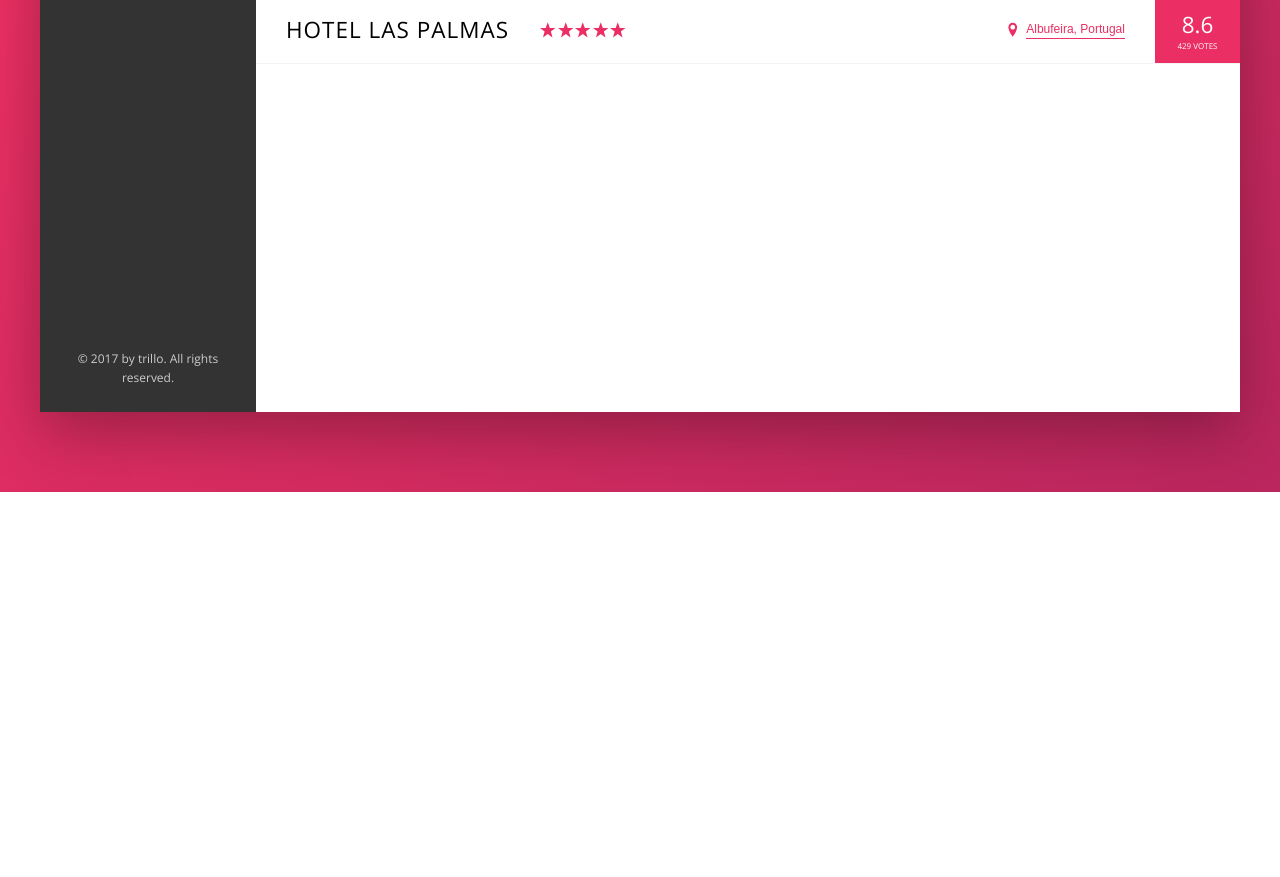
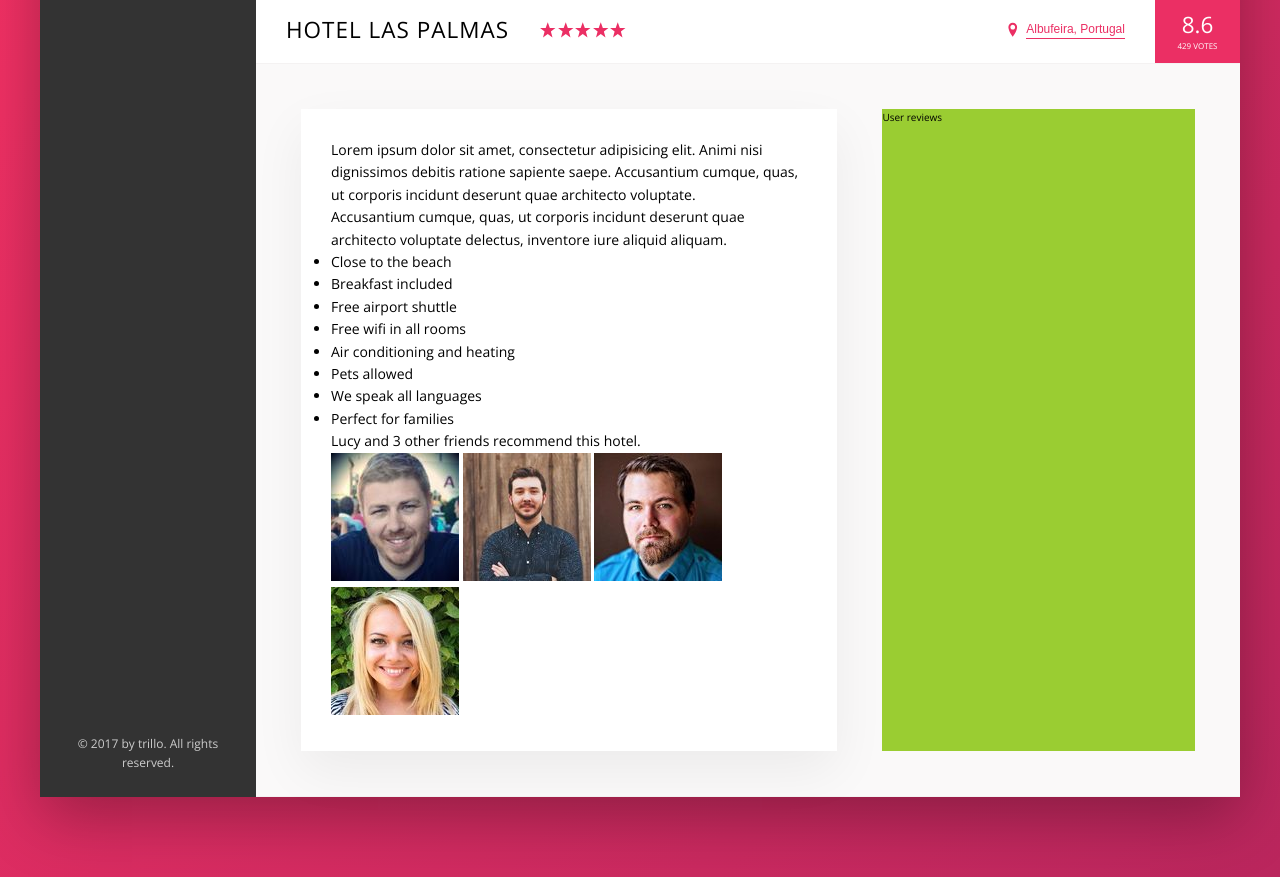
Before and after one commit to xavier-castro/Trillo, a website: page index.html in a window 1280 px wide. Shown: the part 538-1415 px from the top of the page. Before the commit the page ends 1030 px from the top, so only its background shows below. Drawn offline with nearby package versions, Linux system fonts and the light colour scheme.

Commit message:
Started building description box

```diff
--- a/index.html
+++ b/index.html
@@ -144,6 +144,48 @@
                         <div class="overview__rating-count">429 votes</div>
                     </div>
                 </div>
+
+                <div class="detail">
+                    <div class="description">
+                        <p class="paragraph">
+                            Lorem ipsum dolor sit amet, consectetur adipisicing elit. Animi nisi dignissimos debitis
+                            ratione sapiente saepe. Accusantium cumque, quas, ut corporis incidunt deserunt quae
+                            architecto voluptate.
+                        </p>
+
+                        <p class="paragraph">
+                            Accusantium cumque, quas, ut corporis incidunt deserunt quae architecto voluptate delectus,
+                            inventore iure aliquid aliquam.
+                        </p>
+
+                        <ul class="list">
+                            <li class="list__item">Close to the beach</li>
+                            <li class="list__item">Breakfast included</li>
+                            <li class="list__item">Free airport shuttle</li>
+                            <li class="list__item">Free wifi in all rooms</li>
+                            <li class="list__item">Air conditioning and heating</li>
+                            <li class="list__item">Pets allowed</li>
+                            <li class="list__item">We speak all languages</li>
+                            <li class="list__item">Perfect for families</li>
+                        </ul>
+                        <div class="recommend">
+                            <p class="recommend__count">
+                                Lucy and 3 other friends recommend this hotel.
+                            </p>
+                            <div class="recommend__friends">
+                                <img src="img/user-3.jpg" alt="Friend 1" class="recommend__photo">
+                                <img src="img/user-4.jpg" alt="Friend 2" class="recommend__photo">
+                                <img src="img/user-5.jpg" alt="Friend 3" class="recommend__photo">
+                                <img src="img/user-6.jpg" alt="Friend 4" class="recommend__photo">
+                            </div>
+                        </div>
+                    </div>
+
+                    <div class="user-reviews">
+                        User reviews
+                    </div>
+                </div>
+
             </main>
         </div>
     </div>
--- a/sass/_base.scss
+++ b/sass/_base.scss
@@ -35,6 +35,10 @@ Grey dark 3: #999
 
     // We can store variables for specific properties, like the box shadow
     --shadow-dark: 0 2rem 6rem rgba(0, 0, 0, .3);
+    --shadow-light: 0 2rem 5rem rgba(0, 0, 0, .06);
+
+    // Line variable
+    --line: 1px solid var(--color-gray-light-2);
 }
 
 // Global resets
--- a/sass/_components.scss
+++ b/sass/_components.scss
@@ -223,7 +223,7 @@
 .overview {
     display: flex;
     align-items: center; // vertically aligns items
-    border-bottom: 1px solid var(--color-gray-light-2);
+    border-bottom: var(--line);
 
     &__heading {
         font-size: 2.25rem;
--- a/sass/_layout.scss
+++ b/sass/_layout.scss
@@ -12,7 +12,7 @@
     font-size: 1.4rem; // increasing the placeholder text inside search bar (Search hotels)
     height: 7rem;
     background-color: var(--color-white);
-    border-bottom: 1px solid var(--color-gray-light-2);
+    border-bottom: var(--line);
 
     // Putting the bookmark, chat, and profile pic icon as a flexbox
     display: flex;
@@ -40,8 +40,26 @@
 .hotel-view {
     background-color: var(--color-white);
 
-    // #TODO: Remove after done testing
-    height: 80rem;
-
     flex: 1; // flex: 1; basically says the element should grow as much as it can
 }
+
+.detail {
+    display: flex; // makes description and user-reviews be side-by-side
+    padding: 4.5rem;
+    background-color: var(--color-gray-light-1);
+    border-bottom: var(--line);
+}
+
+.description {
+    font-size: 1.4rem;
+    background-color: var(--color-white);
+    box-shadow: var(--shadow-light);
+    padding: 3rem;
+    flex: 0 0 60%; // fills out 60% of the container
+    margin-right: 4.5rem;
+}
+
+.user-reviews {
+    background-color: yellowgreen;
+    flex: 1; // fills out remaining space
+}
```
Also changed, not shown: css/style.css.
